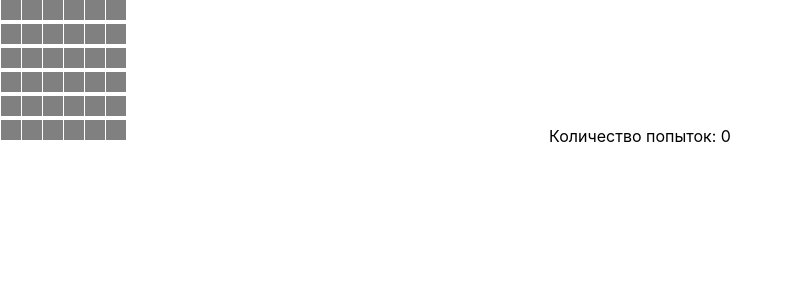
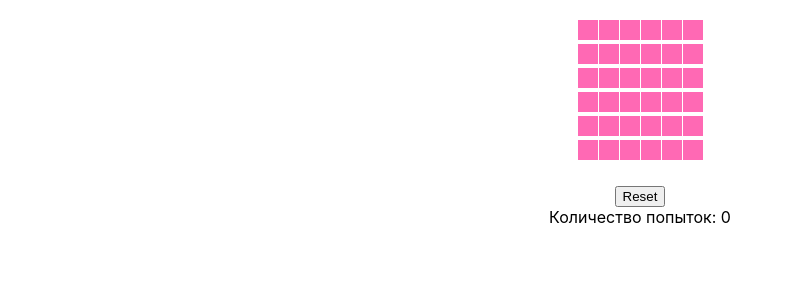
Before and after one commit to askthedust1/FindRingGame, a React (Create React App) app: page / in a window 1280 px wide. Shown: the top 300 px of the page, without its empty margins (0-792 px from the left). Built offline with nearby package versions, Linux system fonts and the light colour scheme.

Commit message:
Добавила кнопку ресет Создала фунукцию reset Добавила еще один стейт для вывода сообщения о победе

```diff
--- a/src/App.css
+++ b/src/App.css
@@ -1,14 +1,16 @@
 .App {
   text-align: center;
+  margin-top: 20px;
 }
 
 .wrap {
+  margin: 0 auto;
   width: 126px;
   height: 126px;
 }
 
 .square {
-  background: gray;
+  background: hotpink;
   width: 20px;
   height: 20px;
   display: inline-block;
@@ -34,3 +36,11 @@
 #hide {
   background: transparent;
 }
+
+.reset {
+  margin-top: 20px;
+}
+
+.win {
+  margin-top: 20px;
+}
--- a/src/App.tsx
+++ b/src/App.tsx
@@ -23,6 +23,7 @@ function App() {
 
   const [items, setItems] = useState(createItems());
   const [count, setCount] = useState(0);
+  const [win, setWin] = useState('');
 
 
   const clicked = (id: number) => {
@@ -34,9 +35,15 @@ function App() {
     setItems(itemsCopy);
     setCount(count + 1);
     if (itmCopy.hasItem === true) {
-      console.log('You win!');
+      setWin('You win!');
+      setCount(count);
     }
-    console.log(items);
+  };
+
+  const reset = () => {
+    setItems(createItems());
+    setWin('');
+    setCount(0);
   }
 
   return (
@@ -52,8 +59,9 @@ function App() {
           />
         })}
       </div>
-      {/*<ResetBtn resetGame={() => }/>*/}
-      <span>Количество попыток: {count}</span>
+      <Title text={win}/>
+      <ResetBtn resetGame={() => reset()}/>
+      <div>Количество попыток: {count}</div>
     </div>
   );
 }
--- a/src/components/ResetBtn/ResetBtn.tsx
+++ b/src/components/ResetBtn/ResetBtn.tsx
@@ -1,5 +1,4 @@
 import React from 'react';
-import Square from "../square/Square";
 
 interface IResetBtnProps {
     resetGame: React.MouseEventHandler;
--- a/src/components/tite/Title.tsx
+++ b/src/components/tite/Title.tsx
@@ -1,9 +1,13 @@
 import React from 'react';
 
-const Title = () => {
+interface ITitleProps {
+    text: string;
+}
+
+const Title: React.FC<ITitleProps> = props => {
 
     return (
-        <div>You win!</div>
+        <div className="win">{props.text}</div>
     );
 };
 
```
